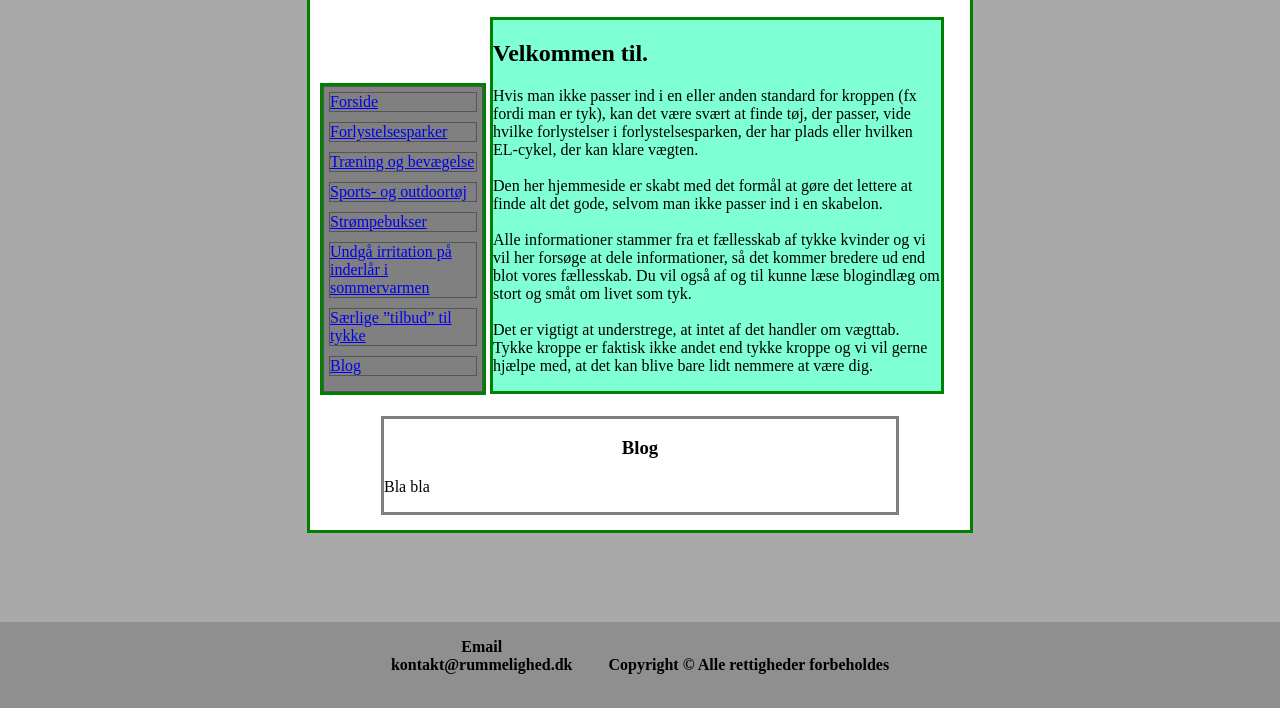
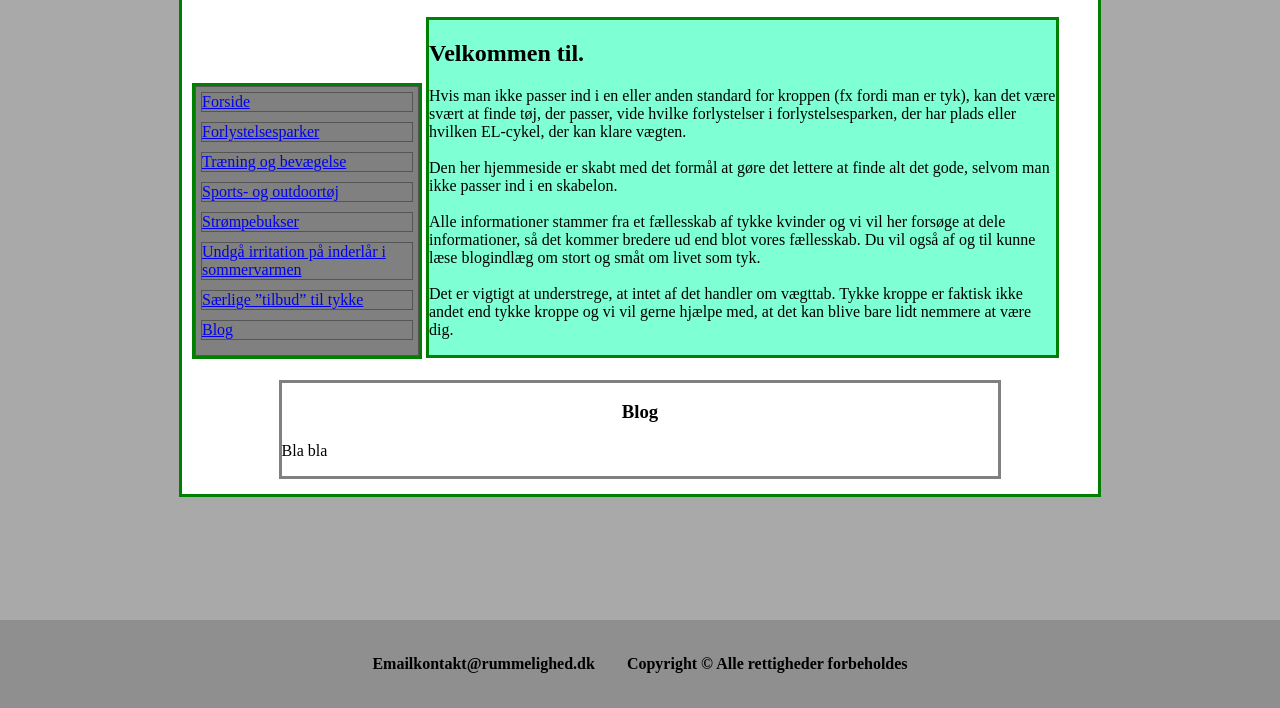
Before and after one commit to Rummelighed/Rummelighed.github.io, a plain HTML site: page index.html in a window 1280 px wide. Shown: the part 92-800 px from the top of the page. Drawn offline with Linux system fonts and the light colour scheme.

Commit message:
trying to actually make footer good
not successful yet

```diff
--- a/index.html
+++ b/index.html
@@ -70,12 +70,11 @@
 
     <footer>
         <div class="footercontent">
-                Email
-                <br>
-                kontakt@rummelighed.dk
+            <p>Email</p>
+            <p>kontakt@rummelighed.dk</p>
         </div>
         <div class="footercontent">
-            Copyright &copy; Alle rettigheder forbeholdes
+            <p>Copyright &copy; Alle rettigheder forbeholdes</p>
         </div>
     </footer>
 </body>
--- a/style.css
+++ b/style.css
@@ -9,7 +9,7 @@ h1 {
 
 .content {
     margin: 0 auto;
-    width: 50%;
+    width: 70%;
     border: 3px solid green;
     padding: 10px;
     height: 100%;
@@ -23,16 +23,25 @@ footer {
     background-color: rgb(133, 133, 133, 0.7);
     left: 0;
     text-align: center;
+    /*Align content equally centered*/
+    display: flex;
+    justify-content: center;
 }
 
 .footercontent {
-    display: inline-block;
+    /*Align content equally centered*/
+    display: flex;
+    justify-content: center;
+    margin: auto 0;
     color: black;
     font-weight: bold;
     margin: 1rem;
-    height: 36px;
-    position:relative;
-    top:0;
+}
+
+.footercontent p {
+    line-height: 1.5;
+    display: inline-block;
+    vertical-align: middle;
 }
 
 .menu {
```
